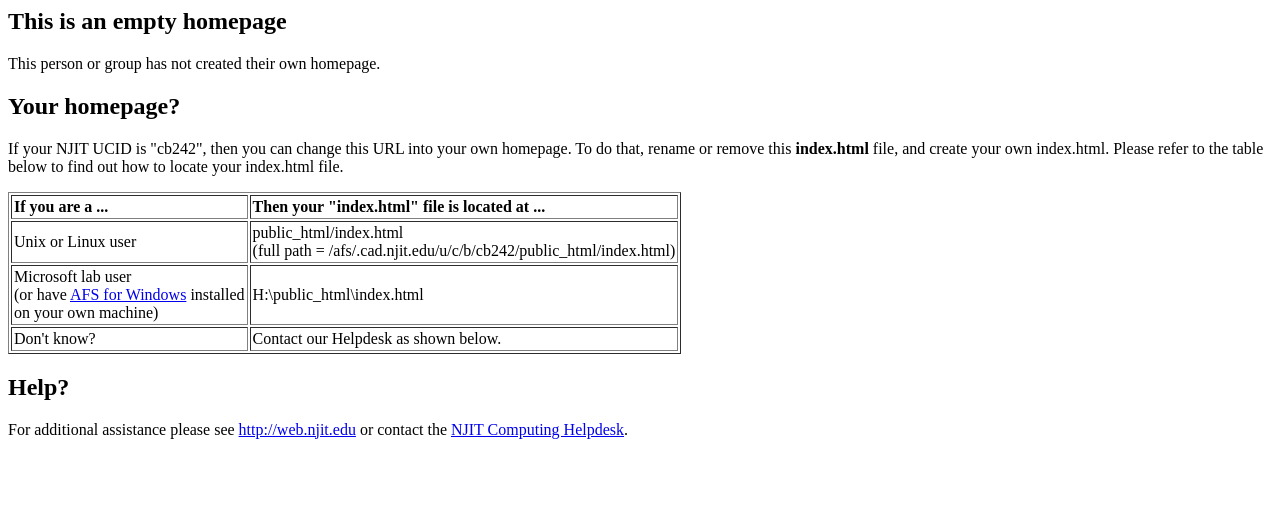
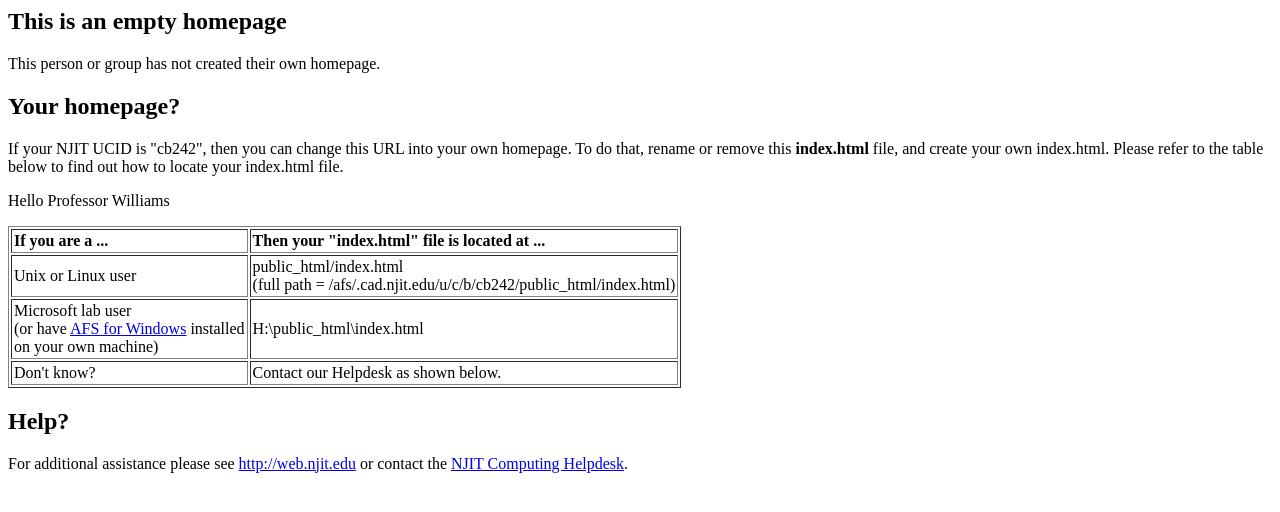
Before and after one commit to Zarkoned/Project1, a plain HTML site: page public_html/index.html in a window 1280 px wide. Drawn offline with Linux system fonts and the light colour scheme.

Commit message:
Step 7 on test

```diff
--- a/public_html/index.html
+++ b/public_html/index.html
@@ -13,7 +13,9 @@
 		and create your own index.html.
 		Please refer to the table below to find out how to locate
 		your index.html file.
+		<p> Hello Professor Williams
 		<p>
+
 		<table border=1 cellpadding=2>
 			<tr>
 				<td><b>If you are a ...</b></td>
```
